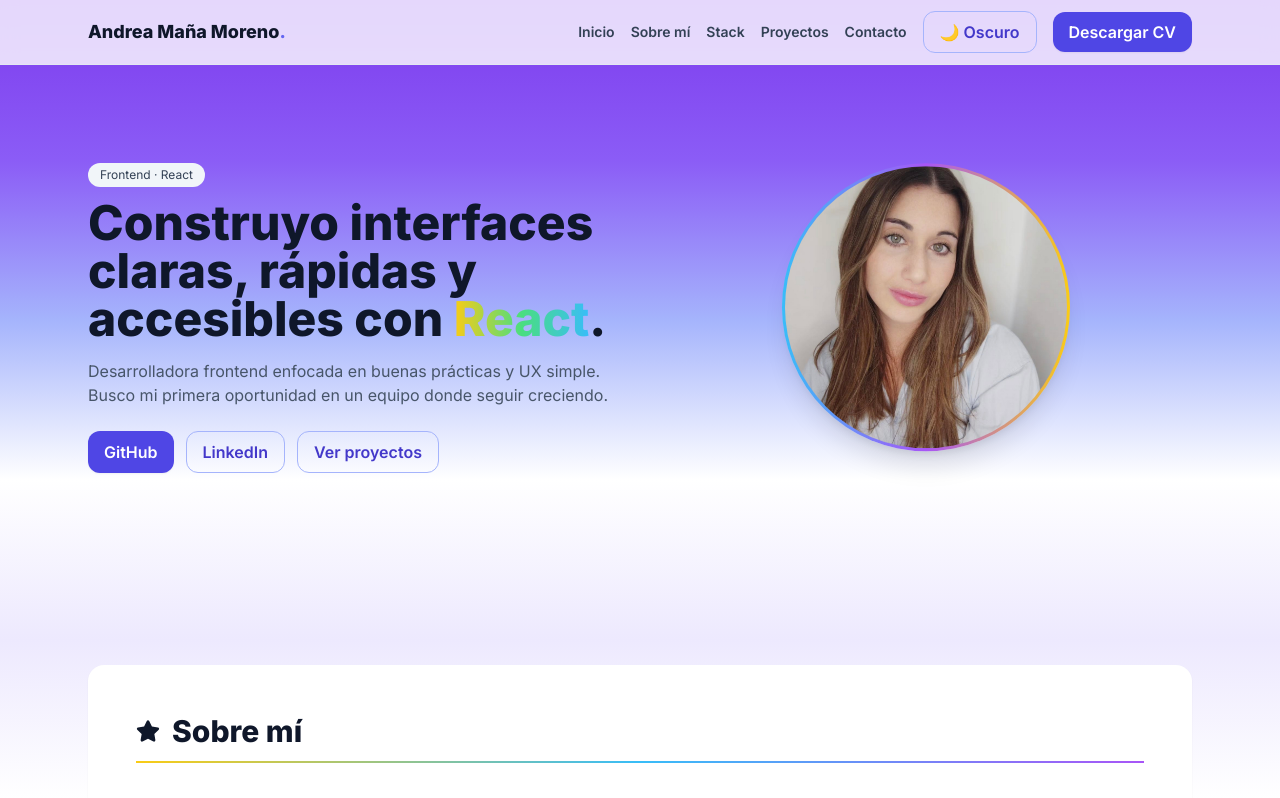
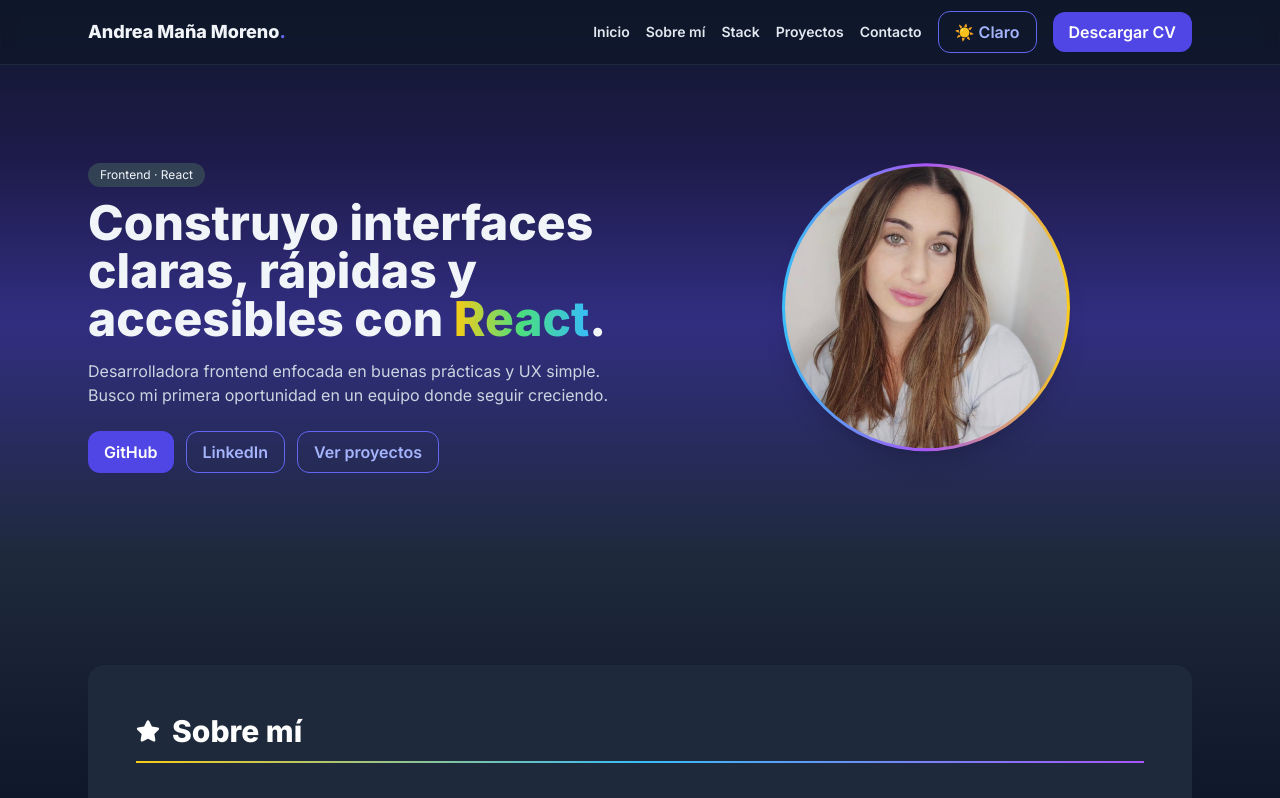
Before and after one commit to Andraxmm/Portfolio, a React (Vite) app: page / in a window 1280 px wide. Shown: the top 798 px of the page. Built offline with nearby package versions, Linux system fonts and the light colour scheme; no server answers.

Commit message:
Update Header.jsx
fix: el portfolio se inicializa ahora en modo oscuro

```diff
--- a/src/Components/Header.jsx
+++ b/src/Components/Header.jsx
@@ -4,9 +4,7 @@ function useTheme() {
   const getInitial = () => {
     const saved = localStorage.getItem('theme');
     if (saved === 'light' || saved === 'dark') return saved;
-    return window.matchMedia && window.matchMedia('(prefers-color-scheme: dark)').matches
-      ? 'dark'
-      : 'light';
+    return 'dark';
   };
 
   const [theme, setTheme] = useState(getInitial);
```
